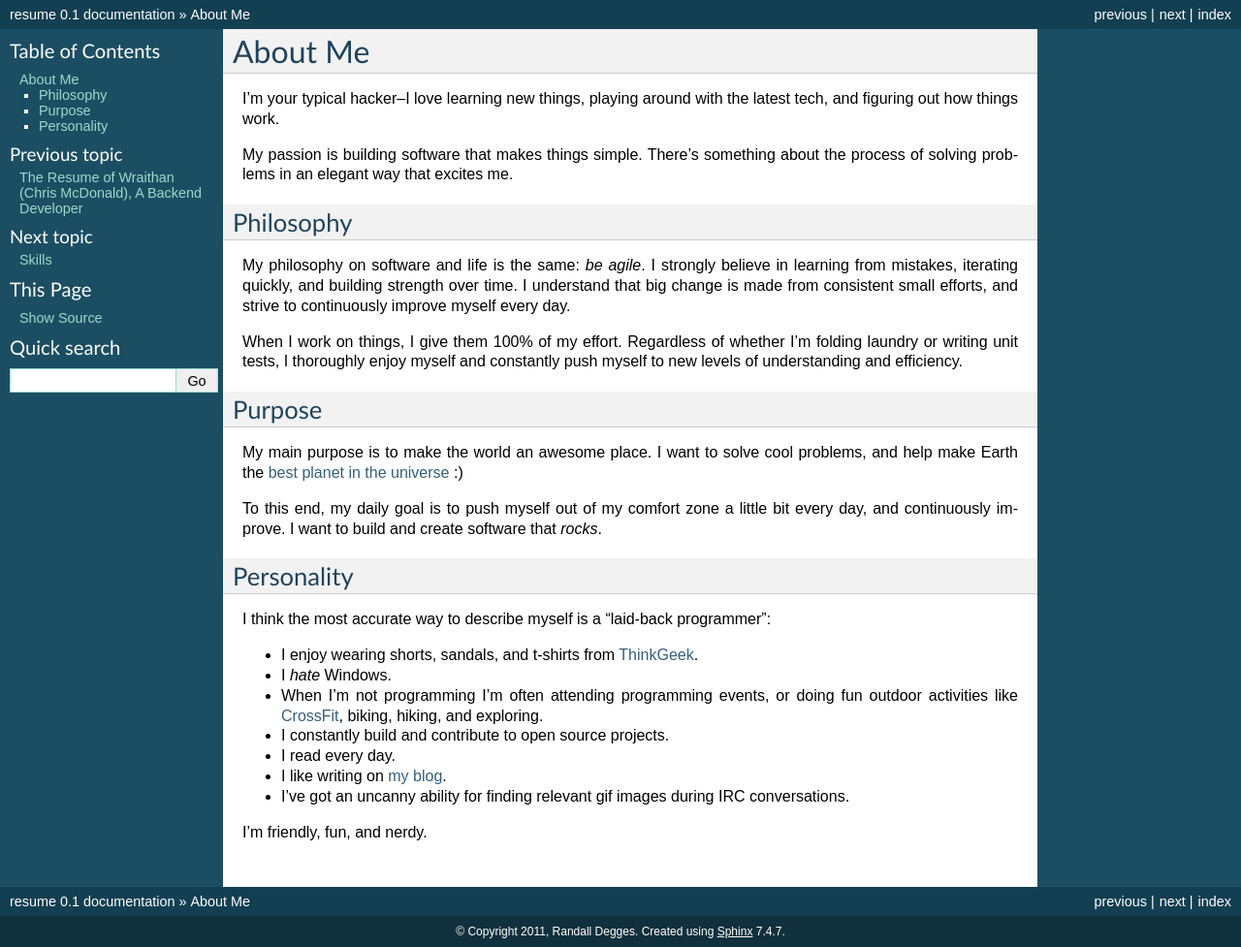
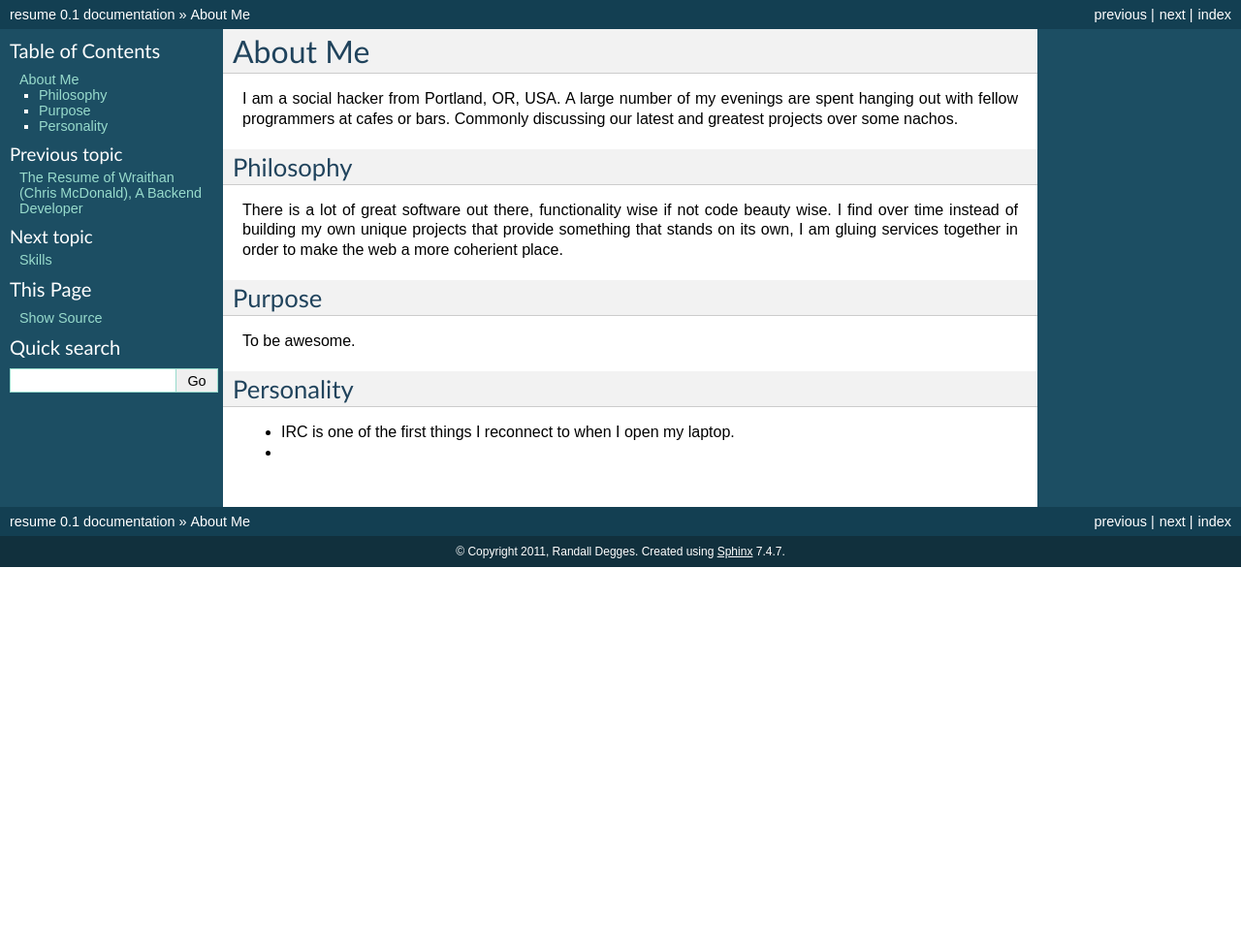
Before and after one commit to wraithan/resume, a Sphinx documentation site: the page built from docs/about.rst, in a window 1280 px wide. Shown: the whole page at 97% size. Built offline with Sphinx 7.4.7, drawn with Linux system fonts in a browser that asks for light colours; after the commit the page ends 900 px from its top, so only the background shows below that.

Commit message:
Update docs/about.rst

```diff
--- a/docs/about.rst
+++ b/docs/about.rst
@@ -2,53 +2,23 @@
 About Me
 ========
 
-I'm your typical hacker--I love learning new things, playing around with the
-latest tech, and figuring out how things work.
-
-My passion is building software that makes things simple. There's something
-about the process of solving problems in an elegant way that excites me.
+I am a social hacker from Portland, OR, USA. A large number of my evenings are spent hanging out with fellow programmers at cafes or bars. Commonly discussing our latest and greatest projects over some nachos.
 
 ##########
 Philosophy
 ##########
 
-My philosophy on software and life is the same: *be agile*. I strongly believe
-in learning from mistakes, iterating quickly, and building strength over time. I
-understand that big change is made from consistent small efforts, and strive to
-continuously improve myself every day.
-
-When I work on things, I give them 100% of my effort. Regardless of whether I'm
-folding laundry or writing unit tests, I thoroughly enjoy myself and constantly
-push myself to new levels of understanding and efficiency.
+There is a lot of great software out there, functionality wise if not code beauty wise. I find over time instead of building my own unique projects that provide something that stands on its own, I am gluing services together in order to make the web a more coherient place.
 
 #######
 Purpose
 #######
 
-My main purpose is to make the world an awesome place. I want to solve cool
-problems, and help make Earth the `best planet in the universe
-<http://en.wikipedia.org/wiki/Extrasolar_planet>`_ :)
-
-To this end, my daily goal is to push myself out of my comfort zone a little
-bit every day, and continuously improve. I want to build and create software
-that *rocks*.
+To be awesome.
 
 ###########
 Personality
 ###########
 
-I think the most accurate way to describe myself is a "laid-back programmer":
-
-* I enjoy wearing shorts, sandals, and t-shirts from `ThinkGeek
-  <http://www.thinkgeek.com/tshirts-apparel/>`_.
-* I *hate* Windows.
-* When I'm not programming I'm often attending programming events, or doing fun
-  outdoor activities like `CrossFit <http://www.teamcrossfit.com/>`_, biking,
-  hiking, and exploring.
-* I constantly build and contribute to open source projects.
-* I read every day.
-* I like writing on `my blog <http://rdegges.com/>`_.
-* I've got an uncanny ability for finding relevant gif images during IRC
-  conversations.
-
-I'm friendly, fun, and nerdy.
+* IRC is one of the first things I reconnect to when I open my laptop.
+*
```
